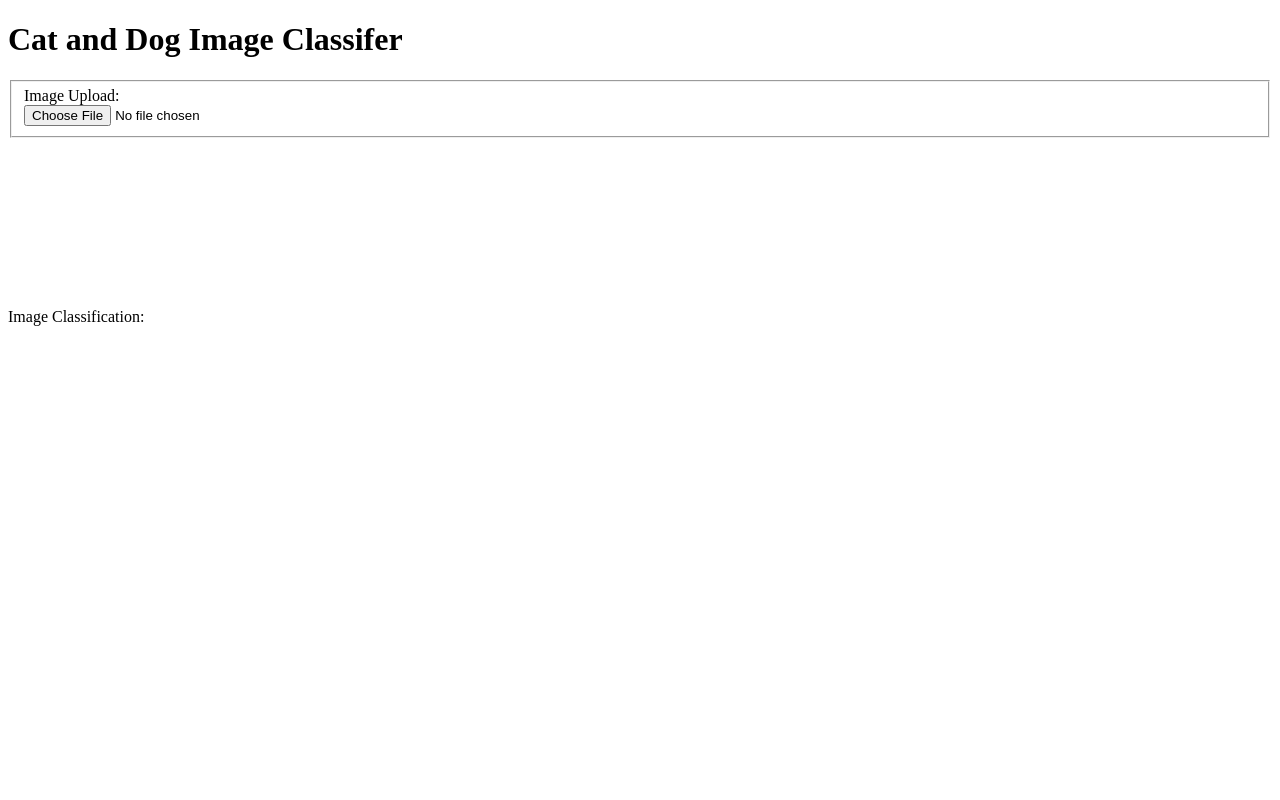
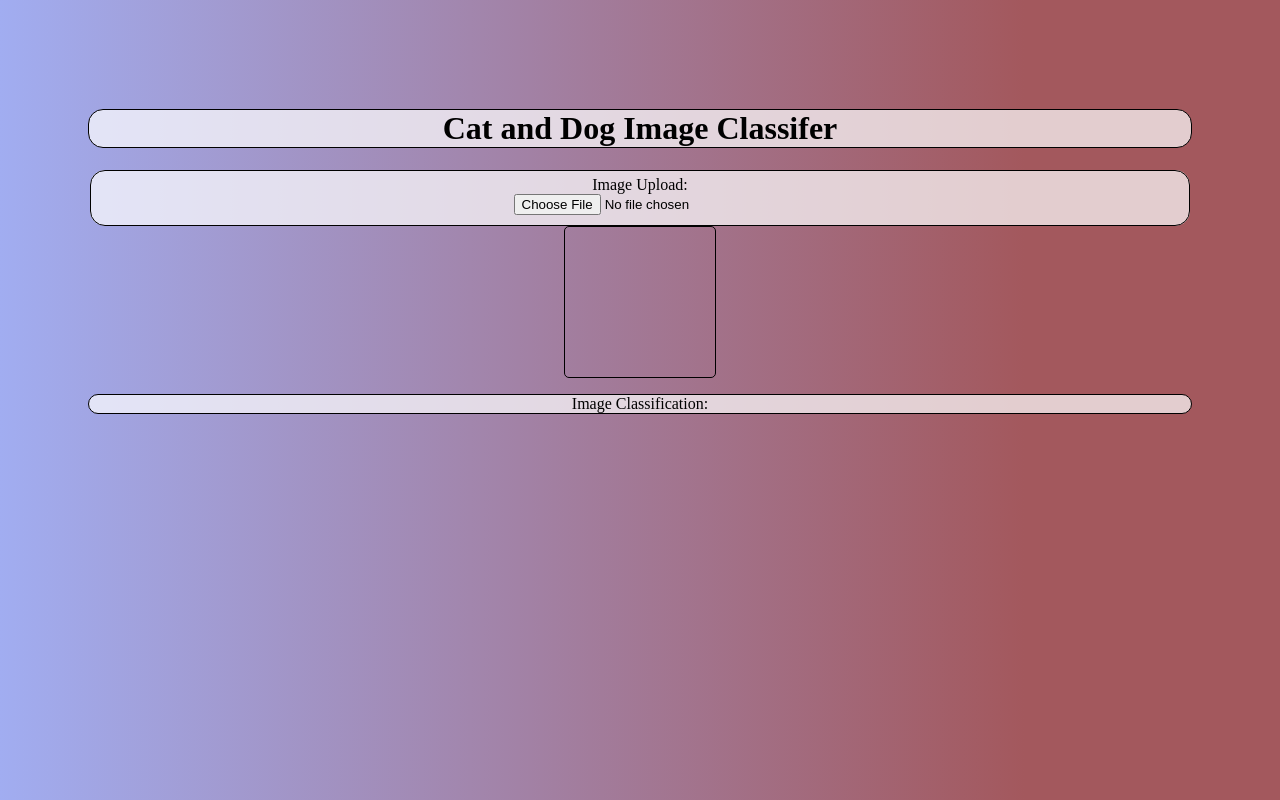
Before and after one commit to SL477/fccCatAndDog, a website: page views/index.html in a window 1280 px wide. Drawn offline with nearby package versions, Linux system fonts and the light colour scheme.

Commit message:
Updated UI

```diff
--- a/server.js
+++ b/server.js
@@ -17,6 +17,10 @@ app.route('/main.js')
     .get(function(req, res) {
         res.sendFile(process.cwd() + '/views/main.js');
     });
+
+app.get('/style.css', (req, res) => {
+    res.sendFile(process.cwd() + '/views/style.css');
+});
 
 app.post('/predict', async (req, res) => {
     try {
--- a/views/index.html
+++ b/views/index.html
@@ -2,6 +2,11 @@
 <html>
     <head>
         <script src="https://ajax.googleapis.com/ajax/libs/jquery/3.5.1/jquery.js"></script>
+        <title>Cat &amp; Dog Image Classifier</title>
+        <meta charset="utf-8">
+        <meta name="viewport" content="width=device-width, initial-scale=1.0">
+        <link rel="icon" href="https://link477.com/images/link477.png"/>
+        <link rel="stylesheet" href="style.css"/>
     </head>
     <body>
         <h1>Cat and Dog Image Classifer</h1>
--- /dev/null
+++ b/views/style.css
@@ -0,0 +1,25 @@
+canvas {
+    padding-left: 0;
+    padding-right: 0;
+    margin-left: auto;
+    margin-right: auto;
+    display: block;
+    width: 150px;
+    height: 150px;
+    border: 1px solid black;
+    border-radius: 5px;
+}
+
+body {
+    padding: 5rem;
+    background: #a1adf1;
+    background: linear-gradient(90deg, #a1adf1 0, #a3585d 80%);
+}
+
+h1, fieldset, p {
+    background: rgba(255, 255, 255, 0.7);
+    border-radius: 15px;
+    text-align: center;
+    width: auto;
+    border: 1px solid black;
+}
```
